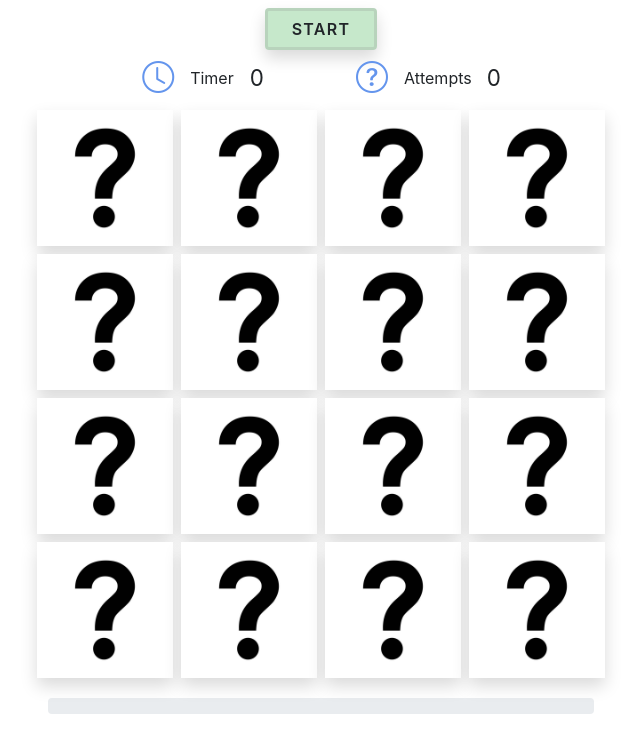
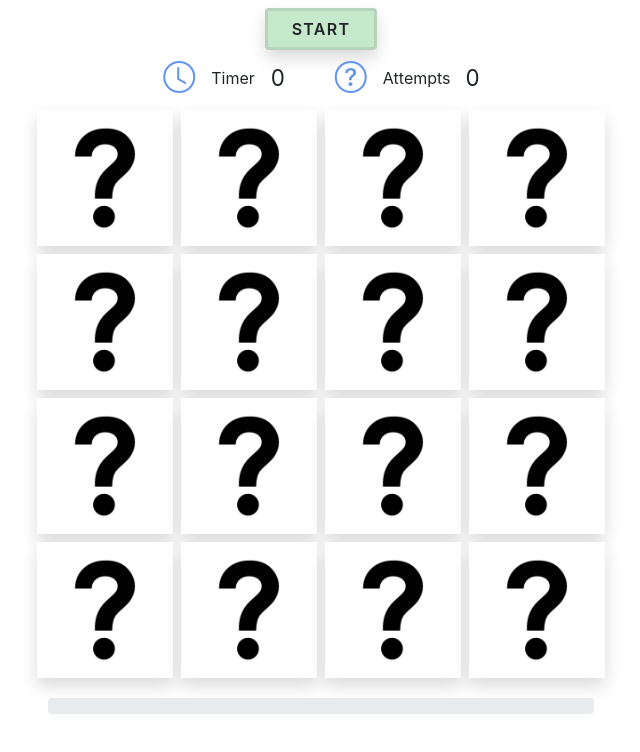
Before and after one commit to devtsp/memotest-vanilla-client, a website: page index.html in a window 1280 px wide. Shown: the whole page, without its empty margins (319-959 px from the left). Drawn offline with nearby package versions, Linux system fonts and the light colour scheme.

```diff
--- a/index.html
+++ b/index.html
@@ -13,12 +13,10 @@
 </head>
 <body">
   <div class="app d-flex flex-column align-items-center pt-2">
-    <div class="container d-flex justify-content-center">
-      <button class="start-button shadow btn rounded-3 px-4" id="start">
+      <button class="start-button btn rounded-3 shadow px-4" id="start">
         START
       </button>
-    </div>
-    <div class="d-flex w-75 justify-content-around py-1">
+    <div class="d-flex justify-content-around py-1">
       <div class="d-flex align-items-center">
         <i class="bi bi-clock px-3" style="font-size: 2rem; color: cornflowerblue;"></i>Timer
         <p id="timer" class="text-start px-3 m-0" style="width: 4rem; font-size: 1.4rem;">0</p>
```
Also changed, not shown: package.json (added, +23 -0 lines), 1 other file.
